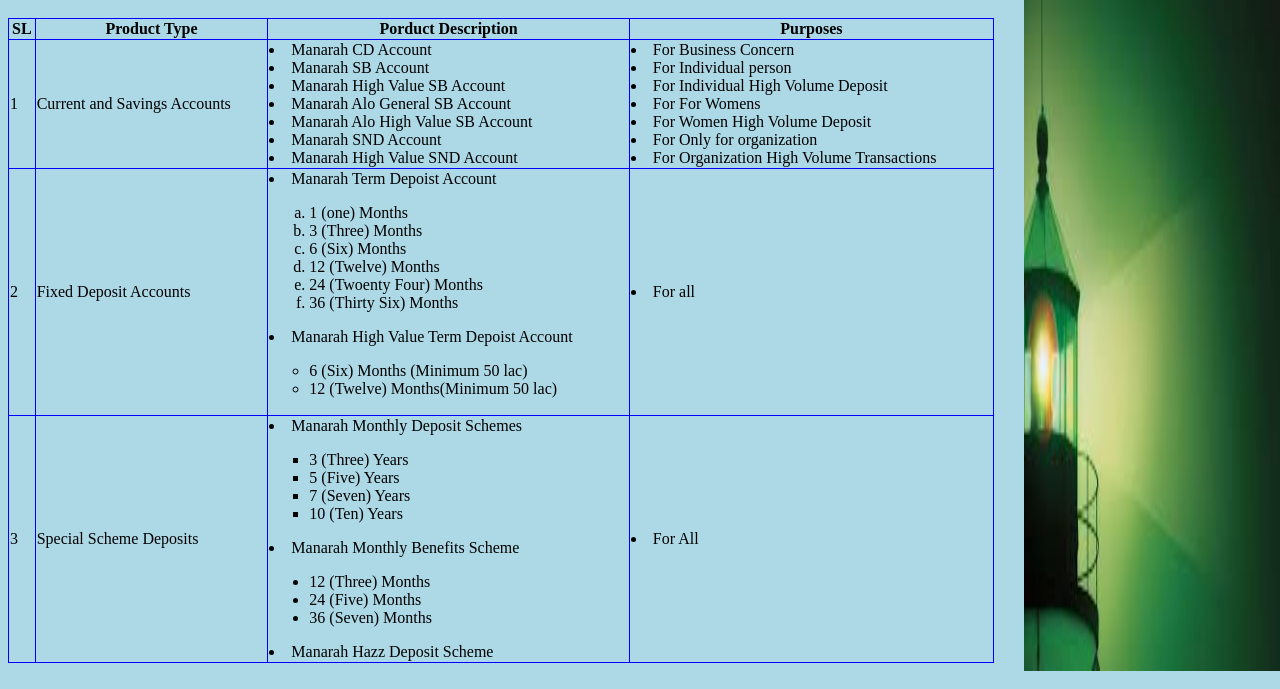
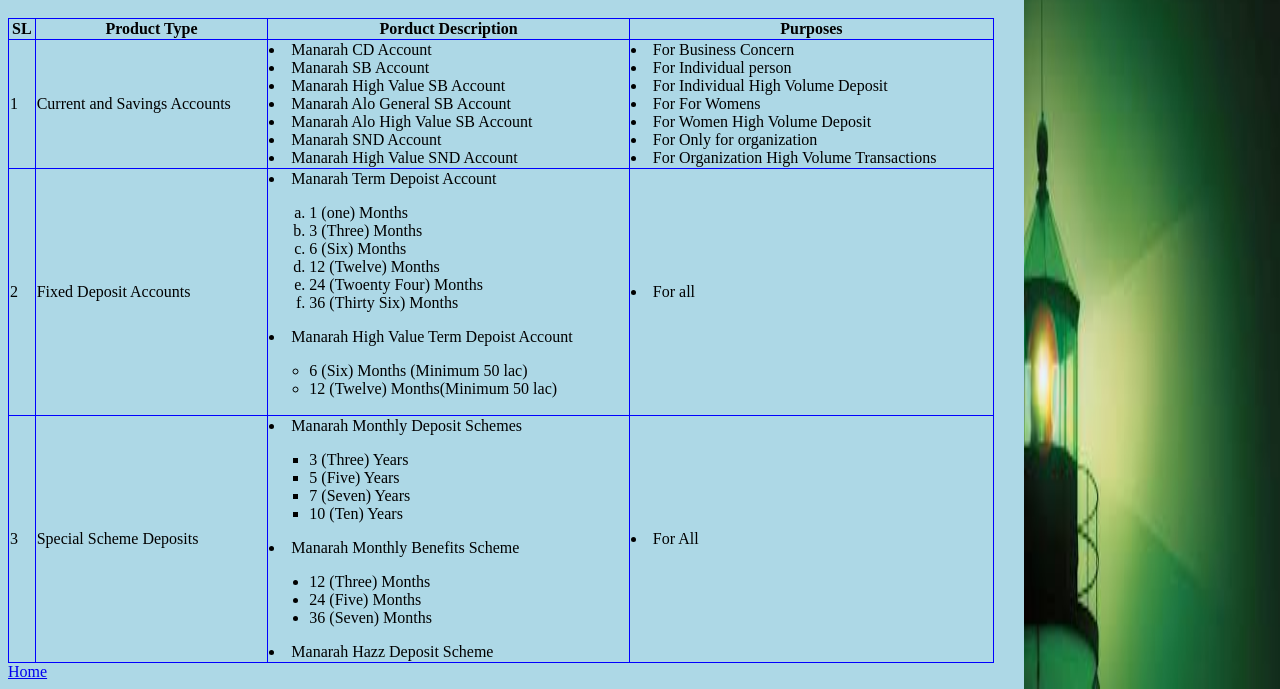
Before and after one commit to suhag603/project0, a plain HTML site: page index.html in a window 1280 px wide. Shown: the part 181-870 px from the top of the page. Drawn offline with Linux system fonts and the light colour scheme; files that its build step writes are made by us from their sources; files whose address does not match are found by name.

Commit message:
Modifed README..MD

```diff
--- a/index.html
+++ b/index.html
@@ -110,5 +110,6 @@
 </tr>
 
         </table>
+        <a href="main.html">Home</a>
     </body>
 </html>
```
Also changed, not shown: README.md (added).
